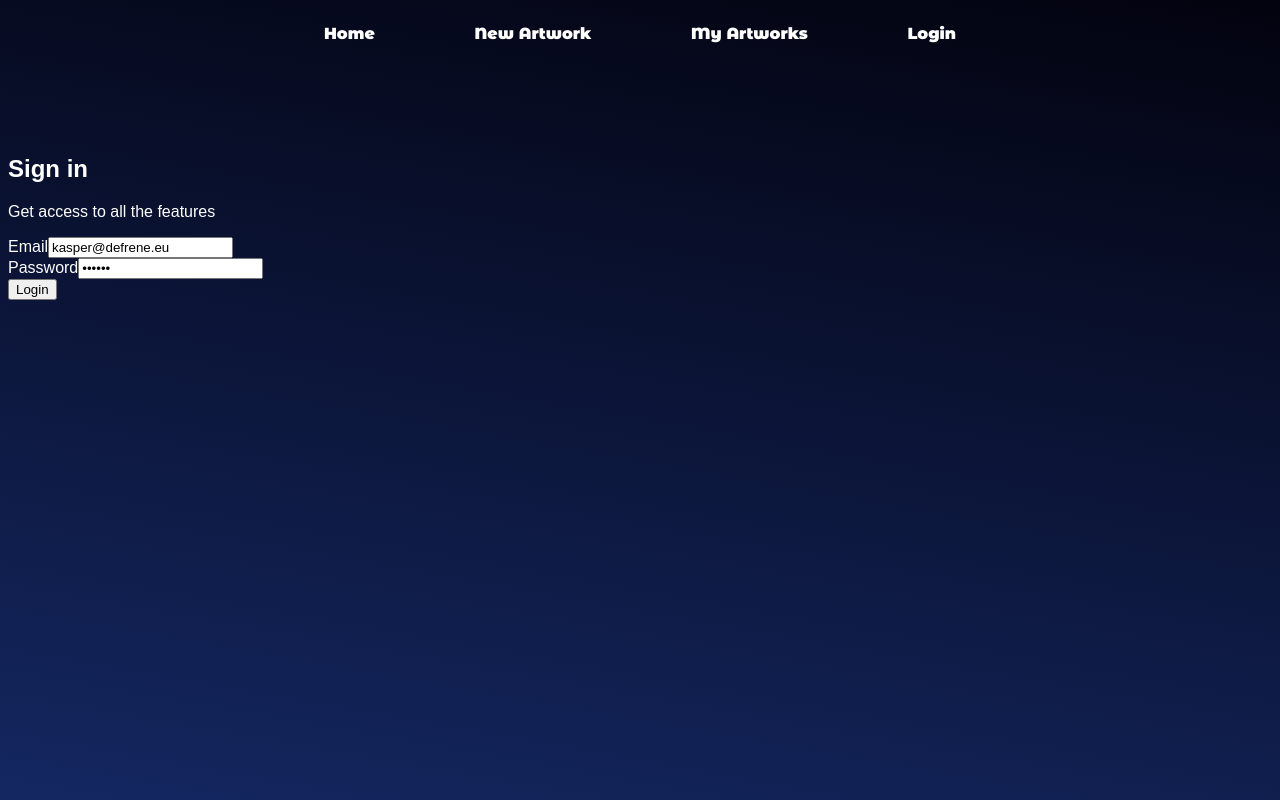
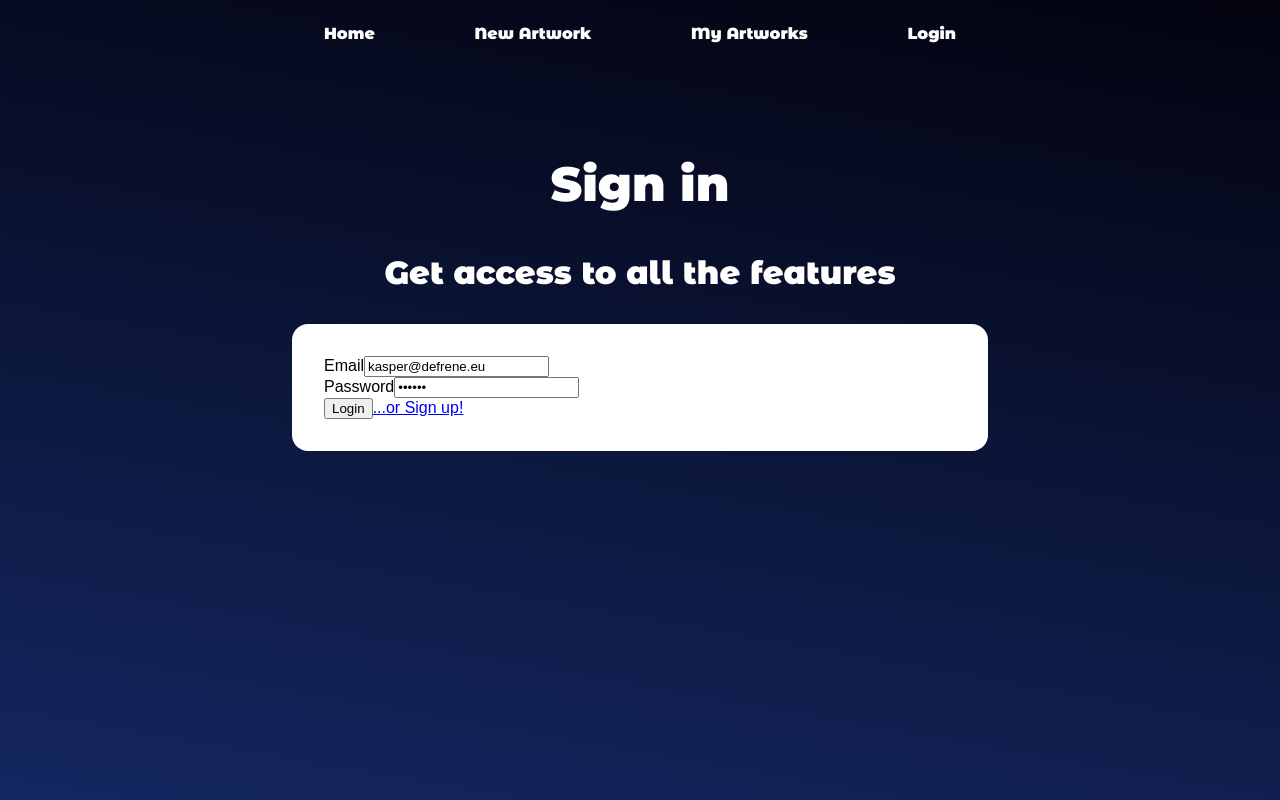
Before and after one commit to kasperdefrene/patform, a React (Vite) app in the folder client/: page /auth/login in a window 1280 px wide. Built offline with nearby package versions, Linux system fonts and the light colour scheme.

Commit message:
login page done

```diff
--- /dev/null
+++ b/client/src/components/ErrorField.jsx
@@ -0,0 +1,15 @@
+import PropTypes from "prop-types";
+
+const ErrorField = ({ data, field }) => {
+  if (data && data.error?.[field]) {
+    return <p >{data.error[field]}</p>;
+  }
+  return null;
+};
+
+ErrorField.propTypes = {
+  data: PropTypes.object,
+  field: PropTypes.string.isRequired,
+};
+
+export default ErrorField;
--- a/client/src/main.jsx
+++ b/client/src/main.jsx
@@ -25,6 +25,7 @@ const router = createBrowserRouter([
         path: '/artwork/create',
         element: <CreateArtwork />,
         action: CreateArtwork.action,
+        loader: CreateArtwork.loader,
       },
       {
         path: '/artwork/my-artworks',
@@ -39,7 +40,7 @@ const router = createBrowserRouter([
         path: '/auth/login',
         element: <Login />,
         action: Login.action,
-        // loader: Login.loader,
+        loader: Login.loader,
       },
       {
         path: "artwork/detail/:id/destroy",
--- a/client/src/routes/auth/login.jsx
+++ b/client/src/routes/auth/login.jsx
@@ -1,26 +1,66 @@
 import React from "react";
 import { Form, redirect, Link, useActionData, useLocation, useNavigation } from "react-router-dom";
 import "../../styles/style.css";
-import { authenticate } from "../../services/auth";
+import { authenticate, getAuthData } from "../../services/auth";
 import ErrorPage from "../error-page";
+import ErrorField from "../../components/ErrorField";
 
 
 const action = async ({ request }) => {
     const formData = await request.formData();
     const { email, password } = Object.fromEntries(formData);
-    await authenticate(email, password);
-    return redirect("/");
+
+    if (!email) {
+      return {
+        error: { email: "You must provide a email to log in" },
+      };
+    }
+
+    if (!password) {
+      return {
+        error: { password: "You must provide a password to log in" },
+      };
+    }
+
+    try {
+      await authenticate(email, password);
+    } catch (error) {
+      return {
+        error: { general: error.message },
+      };
+    }
+
+    let redirectTo = formData.get("redirectTo") | null;
+    return redirect(redirectTo || "/");
+};
+
+const loader = async () => {
+    const { user } = getAuthData();
+    if (user) {
+      return redirect("/");
+    }
+    return null;
   };
 
+
+
 const Login = () => {
+    let location = useLocation();
+    let params = new URLSearchParams(location.search);
+    let from = params.get("from") || "/";
+
+    let navigation = useNavigation();
+    let isLoggingIn = navigation.formData?.get("email") != null;
+
+    let actionData = useActionData();
     return (
       <section>
-        <hgroup className="style">
-          <h2>Sign in</h2>
+        <hgroup className="login__text">
+          <h1>Sign in</h1>
           <p>Get access to all the features</p>
         </hgroup>
-        <Form method="post">
-          <div className="style">
+        <Form method="post" className="login__container">
+          <div>
             <label htmlFor="email">Email</label>
             <input
               type="email"
@@ -30,8 +70,9 @@ const Login = () => {
               autoComplete="email"
               defaultValue="kasper@defrene.eu"
             />
+            <ErrorField data={actionData} field="email" />
           </div>
-          <div className="style">
+          <div>
             <label htmlFor="password">Password</label>
             <input
               type="password"
@@ -41,15 +82,26 @@ const Login = () => {
               autoComplete="current-password"
               defaultValue="tester"
             />
+            <ErrorField data={actionData} field="email" />
           </div>
-          <div className="style">
-            <button type="submit">Login</button>
-          </div>
+          <div>
+            <ErrorField data={actionData} field="general" />
+            <button
+                type="submit"
+                disabled={isLoggingIn}
+                className={actionData && actionData.error ? style.shake : null}
+            >
+                {isLoggingIn ? "Logging in..." : "Login"}
+            </button>
+            <Link to="/auth/register">
+                ...or Sign up!
+            </Link>
+            </div>
         </Form>
       </section>
     );
   };
   Login.action = action;
-//   Login.loader = loader;
+  Login.loader = loader;
 
 export default Login;
--- a/client/src/routes/createArtwork.jsx
+++ b/client/src/routes/createArtwork.jsx
@@ -8,6 +8,7 @@ import { useState } from 'react';
 import { Form, redirect } from "react-router-dom";
 
 import { createArtwork } from '../services/artwork';
+import { getAuthData } from "../services/auth";
 
 const action = async ({ request }) => {
   const formData = await request.formData();
@@ -17,6 +18,16 @@ const action = async ({ request }) => {
   await createArtwork(data);
 
   return redirect(`/`);
+};
+
+const loader = async ({ request }) => {
+  const { user } = getAuthData();
+  if (!user) {
+    let params = new URLSearchParams();
+    params.set("from", new URL(request.url).pathname);
+    return redirect("/auth/login?" + params.toString());
+  }
+  return null;
 };
 
 function CreateArtwork() {
@@ -172,4 +183,5 @@ function CreateArtwork() {
     );
 }
 CreateArtwork.action = action;
+CreateArtwork.loader = loader;
 export default CreateArtwork;
--- a/client/src/services/artwork.js
+++ b/client/src/services/artwork.js
@@ -1,4 +1,5 @@
 import { fetchApi, unwrapAtributes } from "./strapi";
+import { getToken } from "./auth";
 
 const getArtworks = async () => {
   const artworks = await fetchApi({ endpoint: "artworks", wrappedByKey: "data" });
@@ -22,7 +23,7 @@ const createArtwork = async (data) => {
           body: JSON.stringify({ data }),
           headers: {
             "Content-Type": "application/json",
-            // Remove the Authorization header
+            Authorization: `Bearer ${getToken()}`,
           },
         }
       );
--- a/client/src/services/auth.js
+++ b/client/src/services/auth.js
@@ -3,6 +3,11 @@ export const setAuthData = (authData) => {
   if (authData) {
     localStorage.setItem(AUTH_DATA, JSON.stringify(authData));
   }
+};
+
+export const getToken = () => {
+    const authData = getAuthData();
+    return authData.jwt;
 };
 
 export const authenticate = async (username, password) => {
@@ -30,4 +35,9 @@ export const authenticate = async (username, password) => {
     setAuthData(data);
 
     return data;
-  };
+};
+
+export const getAuthData = () => {
+    const authData = localStorage.getItem(AUTH_DATA);
+    return authData ? JSON.parse(authData) : {};
+};
--- a/client/src/styles/style.css
+++ b/client/src/styles/style.css
@@ -211,3 +211,31 @@ li{
   .canvas{
     width: 15vw;
   }
+
+
+
+/* login */
+
+.login__text{
+    text-align: center;
+    font-family: "Montserrat Alternates", sans-serif;
+    font-weight: 900;
+    font-size: 2rem;
+    margin: 2rem;
+}
+
+.login__container{
+    display: flex;
+    flex-direction: column;
+    width: 50%;
+    margin: 0 auto;
+    padding: 2rem;
+    border-radius: 1rem;
+    background-color: white;
+    color: black;
+}
+
+.shake {
+  animation: var(--animation-shake-x) forwards;
+  animation-duration: 0.5s;
+}
```
